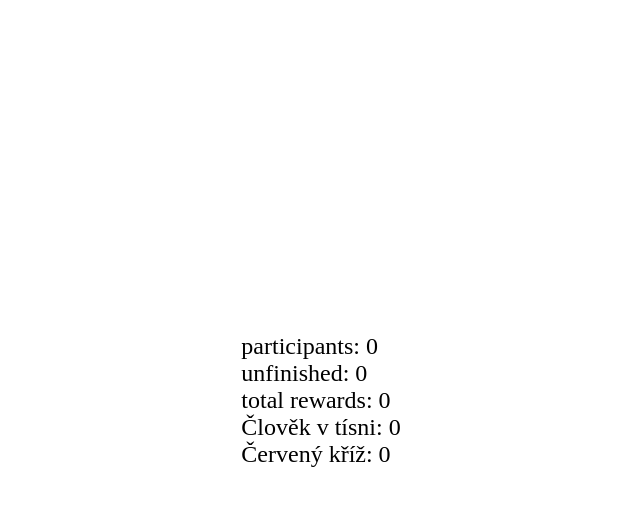
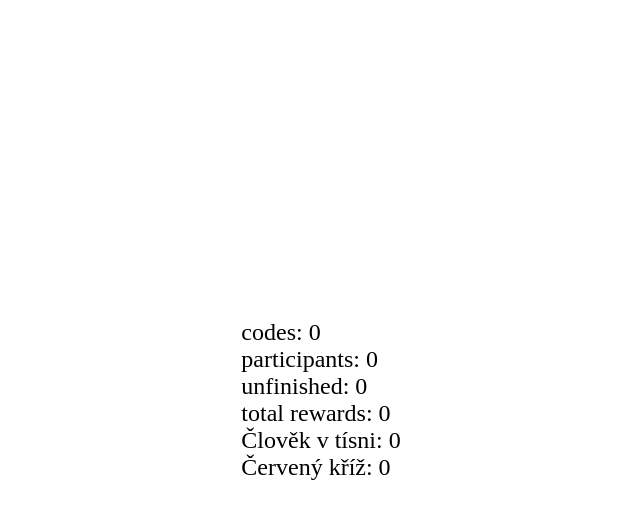
Before and after one commit to bahniks/bureaucracy_exp4, a Django app: page /experiment/summary/ in a window 1280 px wide. Shown: the top 519 px of the page, without its empty margins (339-979 px from the left). Run offline with Django 3.2, Linux system fonts and the light colour scheme; the visitor is signed in with stand-in values (Sample User, id 1); data that the repository does not hold is empty.

Commit message:
codes added to summary

```diff
--- a/webexp/webexp/experiment/templates/summary.html
+++ b/webexp/webexp/experiment/templates/summary.html
@@ -3,6 +3,7 @@
     <div class="main wide">
         <p>
             <ul>
+                <li>codes: {{ codes }}</li>
                 <li>participants: {{ participants }}</li>
                 <li>unfinished: {{ unfinished }}</li>
                 <li>total rewards: {{ rewards }}</li>
--- a/webexp/webexp/experiment/views.py
+++ b/webexp/webexp/experiment/views.py
@@ -266,7 +266,8 @@ def codes(request, number = 5):
 
 @login_required(login_url='/admin/login/')
 def summary(request):
-    context = {"participants": len(Participant.objects.all().filter(status = "finished")), # pylint: disable=no-member
+    context = {"codes": len(Code.objects.all()), # pylint: disable=no-member,
+               "participants": len(Participant.objects.all().filter(status = "finished")), # pylint: disable=no-member
                "unfinished":  len(Participant.objects.all().filter(status = "started")), # pylint: disable=no-member
                "rewards": sum([int(participant.reward) for participant in Participant.objects.all().filter(status = "finished")]), # pylint: disable=no-member
                "charities": {charities[charity]: sum([int(participant.charity_reward) for participant in Participant.objects.all().filter( # pylint: disable=no-member
```
